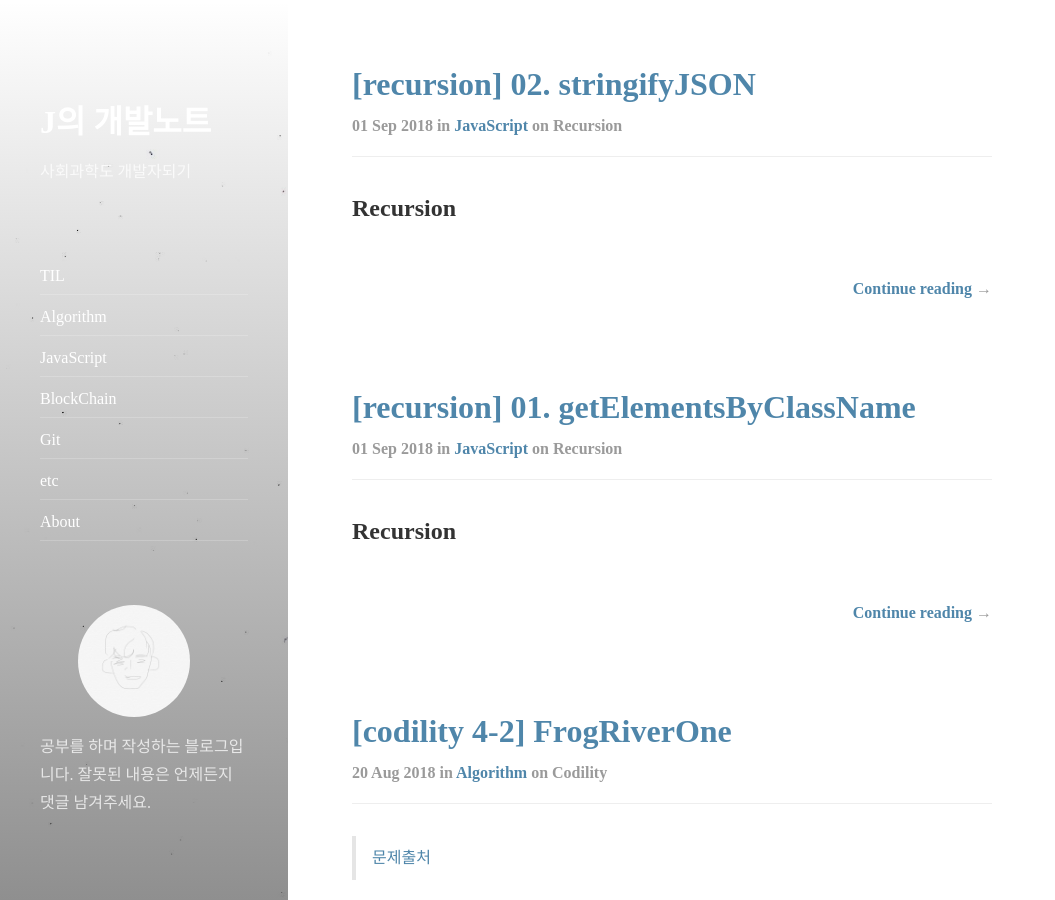
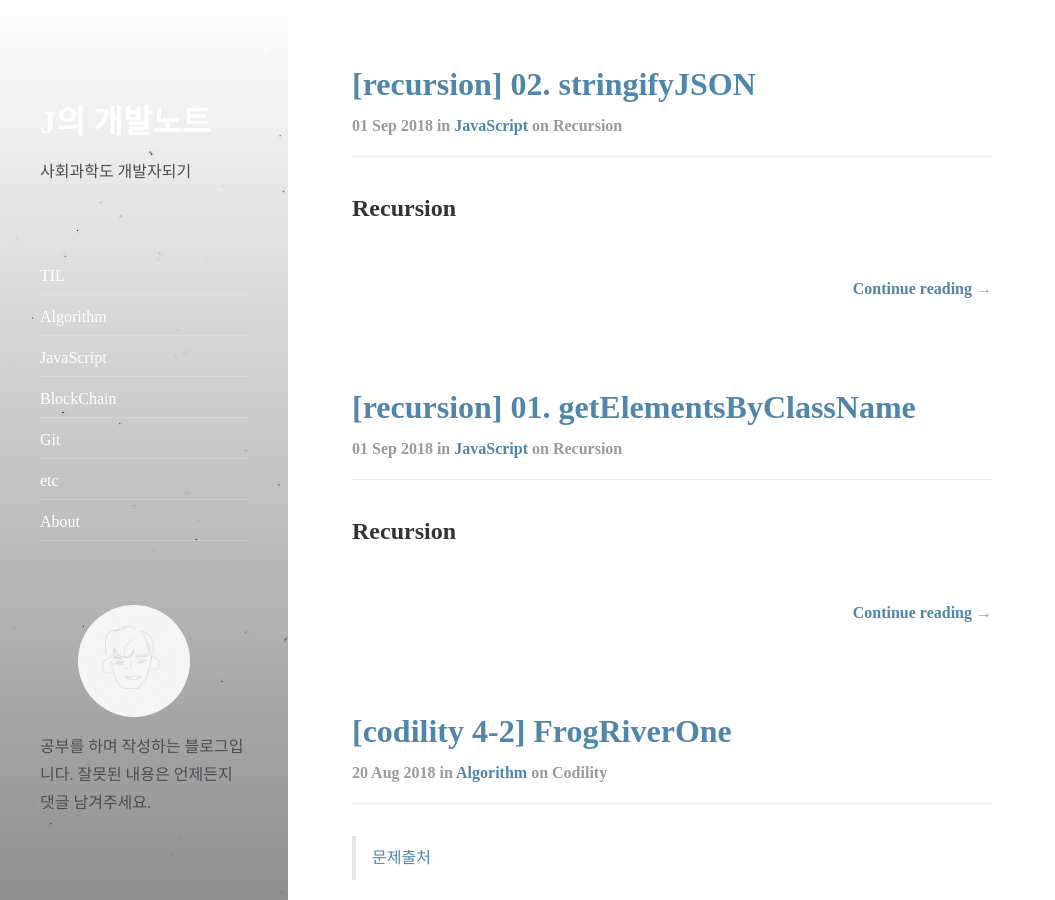
Before and after one commit to JaeWC/JaeWC.github.io, a Jekyll site: the page built from index.html, in a window 1280 px wide and 900 px high. Shown: the whole window, without its empty margins (0-1055 px from the left). Built offline with Jekyll 4.4.1, drawn with Linux system fonts in a browser that asks for light colours; nearby versions of some CDN libraries; the list of posts is cut into pages by our own code.

Commit message:
fix the error

```diff
--- a/_data/authors.yml
+++ b/_data/authors.yml
@@ -52,7 +52,7 @@ JaeWC:
     # npm:             <username>
     # hackernews:      <username>
     # trello:          <firstnamelastname>
-    linkedin:        Jae Won-Choi
+    linkedin:        jae-won-choi-152a9a14a
     # xing:            <firstname_lastname_counter>
     # blogger:         <number>
     # delicious:       <username>
--- a/_includes/sidebar.html
+++ b/_includes/sidebar.html
@@ -1,7 +1,7 @@
 <div id="_yDrawer">
   <div id="_sidebar" class="sidebar">
     <div class="sidebar-bg" style="background-color:{{ color }};background-image:url({{ image }})"></div>
-    <header class="sidebar-sticky" role="banner">
+    <header class="sidebar-sticky" role="banner" style="color:#494e52">
       <br/>
       <div class="sidebar-about">
         <h1><a id="_title" href="{{ '/' | relative_url }}">{{ site.title }}</a></h1>
```
